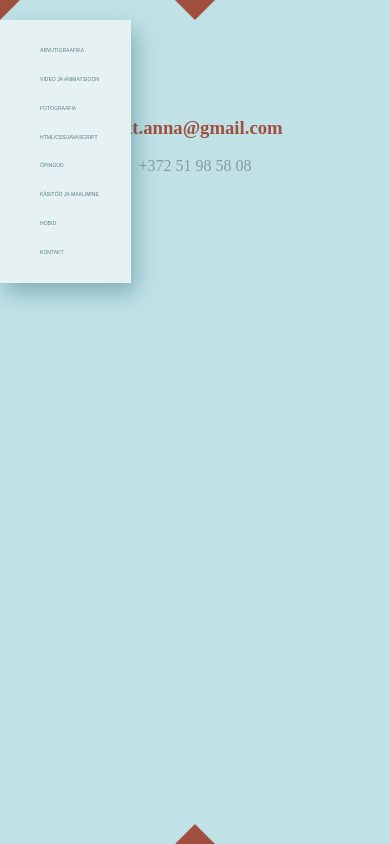
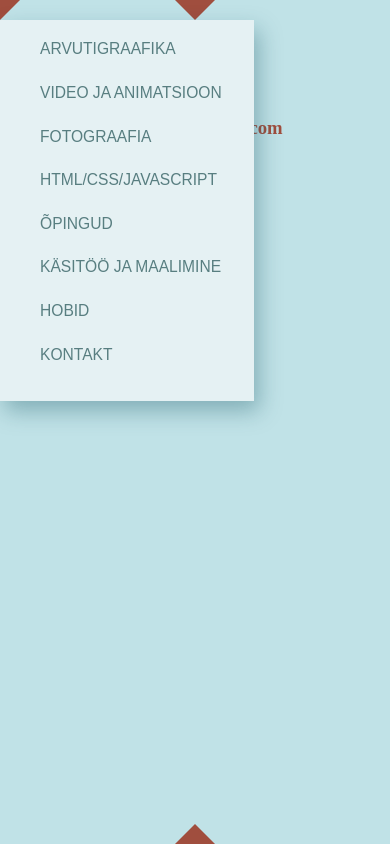
Before and after one commit to LaktAnna/Portfoolio, a plain HTML site: page kontakt.html in a window 390 px wide. Drawn offline with Linux system fonts and the light colour scheme.

Commit message:
Portfoolio 1.7

```diff
--- a/CSS/kontakt.css
+++ b/CSS/kontakt.css
@@ -82,8 +82,6 @@ p {
     text-align: center;
 }
 
-
-
 .button-up{
     position:absolute;
     margin-left:-20px;
@@ -96,3 +94,13 @@ p {
     border-right: 20px solid transparent;
     border-bottom: 20px solid #A04E3E;
  }
+
+ @media screen and (max-width: 500px) {
+    /*-----------Dropdown menu----------*/
+   li {
+       padding: 2% 2em 10% 0;
+   }
+
+   .menu-link {
+       font-size: 4vw;
+   }
```
